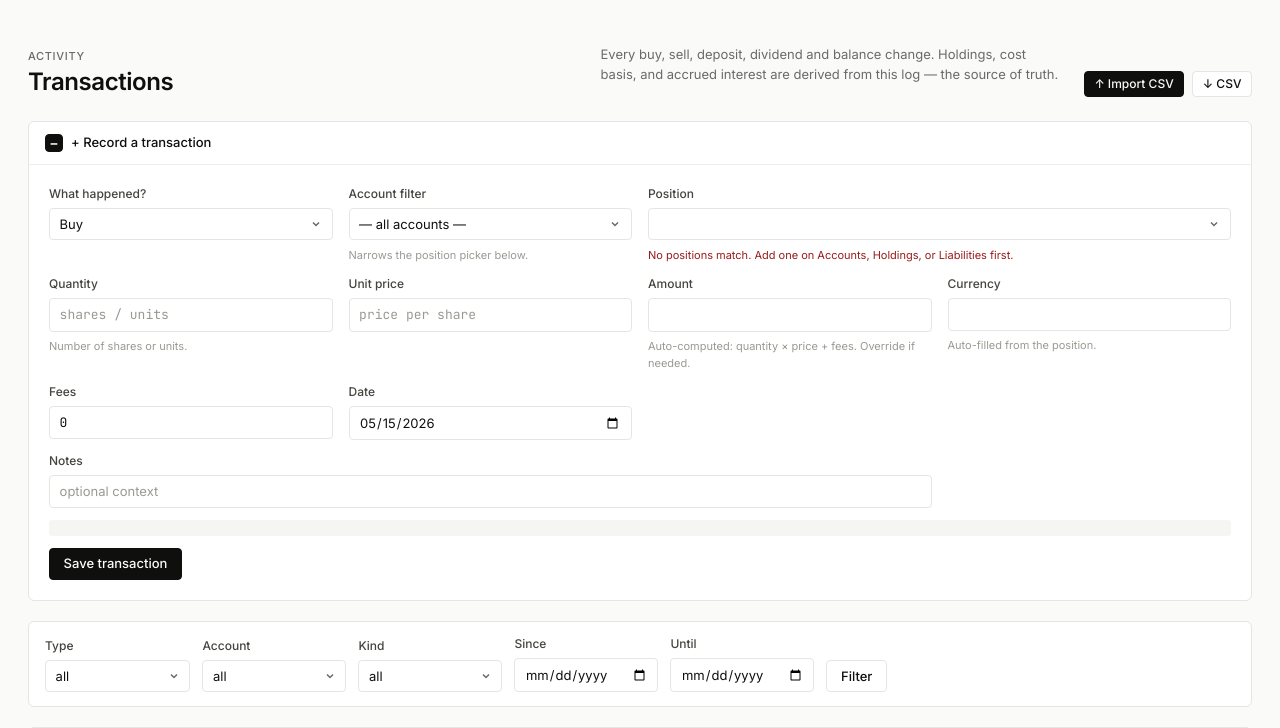
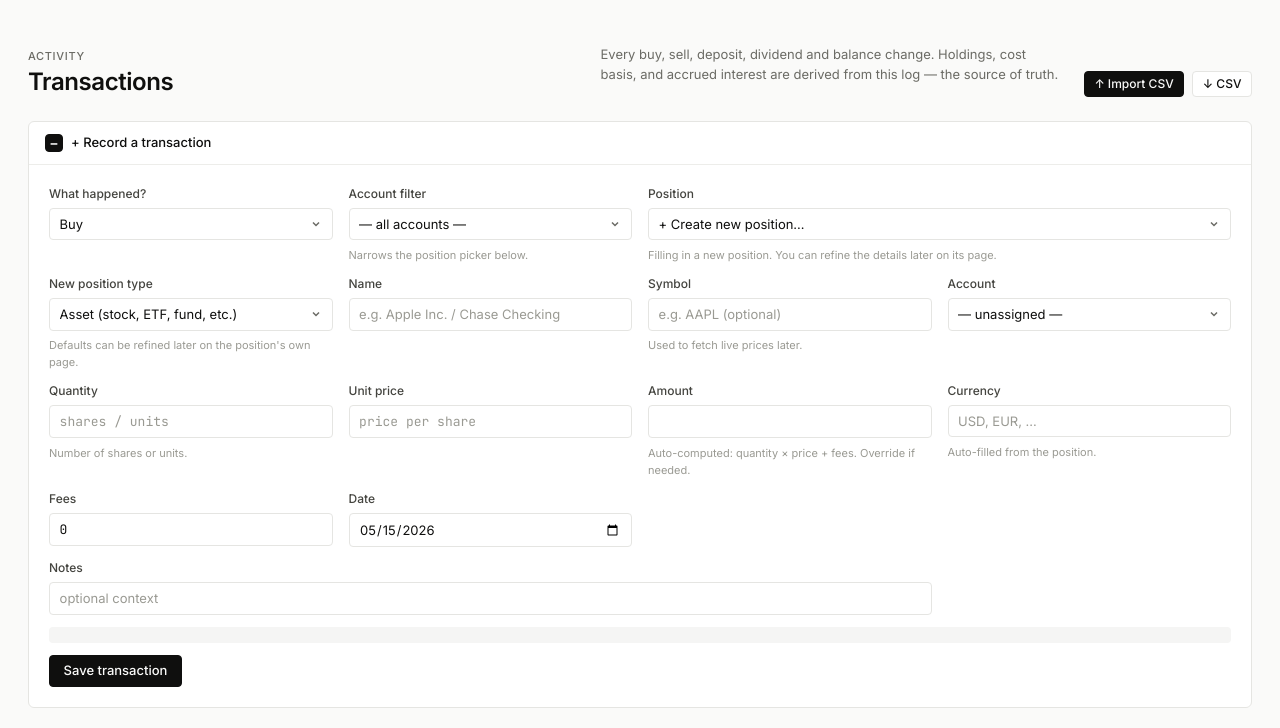
Before and after one commit to Jonatan-Gani/personal-portfolio, a FastAPI app: page /transactions in a window 1280 px wide. Shown: the part 56-784 px from the top of the page. Run offline with FastAPI, Linux system fonts and the light colour scheme; data that the repository does not hold is empty.

Commit message:
Allow creating a position inline from the transaction form
Previously, recording the first buy / deposit / opening balance required
the user to go create the asset/cash/liability entity first, then come
back to record the transaction. This made the initial-data flow feel
like bookkeeping ceremony.

The transaction form now offers "+ Create new position…" as the first
option in the position picker. When selected, the form reveals fields
for kind/name/symbol/account and the route creates a minimal stub
(asset_class/instrument_type/liability_type default to OTHER) before
inserting the transaction. Classification, pricing provider, ISIN, etc.
can be filled in later on the entity's own page.

Model invariants are preserved: transactions still reference a real
entity by id, holdings/snapshots/exposures don't see a special case.

```diff
--- a/src/portfolio_manager/web/templates/transactions.html
+++ b/src/portfolio_manager/web/templates/transactions.html
@@ -61,6 +61,7 @@
         <label class="field span-2" id="tx-entity-field">
           Position
           <select name="entity" id="tx-entity" required>
+            <option value="new">+ Create new position…</option>
             <optgroup label="Assets">
               {% for a in assets %}
                 <option value="asset:{{ a.asset_id }}"
@@ -95,6 +96,31 @@
             </optgroup>
           </select>
           <span class="hint" id="tx-entity-hint"></span>
+        </label>
+
+        <label class="field" id="tx-new-kind-field" hidden>New position type
+          <select name="new_kind" id="tx-new-kind">
+            <option value="asset">Asset (stock, ETF, fund, etc.)</option>
+            <option value="cash">Cash account</option>
+            <option value="liability">Liability (loan, mortgage, etc.)</option>
+          </select>
+          <span class="hint">Defaults can be refined later on the position's own page.</span>
+        </label>
+
+        <label class="field" id="tx-new-name-field" hidden>Name
+          <input name="new_name" id="tx-new-name" placeholder="e.g. Apple Inc. / Chase Checking">
+        </label>
+
+        <label class="field" id="tx-new-symbol-field" hidden>Symbol
+          <input name="new_symbol" id="tx-new-symbol" placeholder="e.g. AAPL (optional)">
+          <span class="hint">Used to fetch live prices later.</span>
+        </label>
+
+        <label class="field" id="tx-new-account-field" hidden>Account
+          <select name="new_account_id" id="tx-new-account">
+            <option value="">— unassigned —</option>
+            {% for a in accounts %}<option value="{{ a.account_id }}">{{ a.name }}{% if a.broker %} · {{ a.broker }}{% endif %}</option>{% endfor %}
+          </select>
         </label>
 
         <label class="field" data-show="buy,sell,split,opening_balance">Quantity
@@ -151,6 +177,13 @@
   const CURRENCY = document.getElementById("tx-currency");
   const DATE = document.getElementById("tx-date");
   const SUMMARY = document.getElementById("tx-summary");
+  const NEW_KIND_FIELD = document.getElementById("tx-new-kind-field");
+  const NEW_NAME_FIELD = document.getElementById("tx-new-name-field");
+  const NEW_SYMBOL_FIELD = document.getElementById("tx-new-symbol-field");
+  const NEW_ACCOUNT_FIELD = document.getElementById("tx-new-account-field");
+  const NEW_KIND = document.getElementById("tx-new-kind");
+  const NEW_NAME = document.getElementById("tx-new-name");
+  const NEW_ACCOUNT = document.getElementById("tx-new-account");
 
   // Default to today
   if (DATE && !DATE.value) DATE.value = new Date().toISOString().slice(0, 10);
@@ -204,7 +237,7 @@
     let firstVisible = null;
     let visibleCount = 0;
     Array.from(ENTITY.options).forEach(opt => {
-      if (!opt.dataset.kind) return; // optgroup label rows aren't real options
+      if (!opt.dataset.kind) return; // optgroup labels and the "new" sentinel
       const kindOk = validKinds.includes(opt.dataset.kind);
       const acctOk = !wantedAccount || opt.dataset.account === wantedAccount;
       const ok = kindOk && acctOk;
@@ -222,22 +255,60 @@
       g.hidden = !anyVisible;
     });
 
-    if (visibleCount === 0) {
-      ENTITY_HINT.innerHTML = '<span style="color:var(--neg)">No positions match. Add one on Accounts, Holdings, or Liabilities first.</span>';
-    } else if (visibleCount === 1) {
-      ENTITY_HINT.textContent = `One position available.`;
+    // Restrict the new-kind dropdown to kinds valid for this transaction type.
+    let firstValidNewKind = null;
+    Array.from(NEW_KIND.options).forEach(opt => {
+      const ok = validKinds.includes(opt.value);
+      opt.hidden = !ok;
+      opt.disabled = !ok;
+      if (ok && !firstValidNewKind) firstValidNewKind = opt.value;
+    });
+    if (NEW_KIND.selectedOptions[0] && NEW_KIND.selectedOptions[0].disabled && firstValidNewKind) {
+      NEW_KIND.value = firstValidNewKind;
+    }
+
+    // If the current selection is a now-hidden existing entity, switch to the first
+    // visible existing one — or to "new" when none are available for this type.
+    if (ENTITY.value !== "new" && ENTITY.selectedOptions[0] && ENTITY.selectedOptions[0].hidden) {
+      ENTITY.value = firstVisible ? firstVisible.value : "new";
+    }
+
+    if (ENTITY.value !== "new") {
+      if (visibleCount === 1) {
+        ENTITY_HINT.textContent = `One position available.`;
+      } else {
+        ENTITY_HINT.textContent = `${visibleCount} positions available.`;
+      }
+    }
+    applyNewEntityMode();
+    inheritFromEntity();
+  }
+
+  function applyNewEntityMode() {
+    const creating = ENTITY.value === "new";
+    NEW_KIND_FIELD.hidden = !creating;
+    NEW_NAME_FIELD.hidden = !creating;
+    NEW_ACCOUNT_FIELD.hidden = !creating;
+    NEW_SYMBOL_FIELD.hidden = !creating || NEW_KIND.value !== "asset";
+    NEW_NAME.required = creating;
+    if (creating) {
+      // No entity is selected, so we can't inherit currency — make the user pick it.
+      CURRENCY.required = true;
+      CURRENCY.placeholder = "USD, EUR, …";
+      ENTITY_HINT.textContent = "Filling in a new position. You can refine the details later on its page.";
+      // Default the new account selector to the account filter if one is chosen.
+      if (NEW_ACCOUNT && !NEW_ACCOUNT.dataset.userTouched && ACCOUNT_FILTER.value && ACCOUNT_FILTER.value !== "__unassigned__") {
+        NEW_ACCOUNT.value = ACCOUNT_FILTER.value;
+      }
     } else {
-      ENTITY_HINT.textContent = `${visibleCount} positions available.`;
+      CURRENCY.required = false;
+      CURRENCY.placeholder = "";
     }
-    if (ENTITY.selectedOptions[0] && ENTITY.selectedOptions[0].hidden && firstVisible) {
-      ENTITY.value = firstVisible.value;
-    }
-    inheritFromEntity();
   }
 
   function inheritFromEntity() {
     const opt = ENTITY.selectedOptions[0];
-    if (!opt) return;
+    if (!opt || ENTITY.value === "new") return;
     if (CURRENCY && !CURRENCY.dataset.userTouched) {
       CURRENCY.value = opt.dataset.currency || "";
     }
@@ -274,12 +345,17 @@
 
   TYPE.addEventListener("change", () => { applyTypeVisibility(); refilterEntityOptions(); recompute(); });
   ACCOUNT_FILTER.addEventListener("change", refilterEntityOptions);
-  ENTITY.addEventListener("change", () => { inheritFromEntity(); recompute(); });
+  ENTITY.addEventListener("change", () => { applyNewEntityMode(); inheritFromEntity(); recompute(); });
+  NEW_KIND.addEventListener("change", applyNewEntityMode);
+  NEW_ACCOUNT.addEventListener("change", () => { NEW_ACCOUNT.dataset.userTouched = "1"; });
   [QTY, PRICE, FEES].forEach(el => el && el.addEventListener("input", recompute));
   AMOUNT.addEventListener("input", () => { AMOUNT.dataset.userTouched = "1"; });
   CURRENCY.addEventListener("input", () => { CURRENCY.dataset.userTouched = "1"; });
 
   applyTypeVisibility();
+  // Prefer a real existing entity on first load; fall back to "new" if there is none.
+  const firstReal = Array.from(ENTITY.options).find(o => o.dataset.kind && !o.disabled && !o.hidden);
+  if (firstReal) ENTITY.value = firstReal.value;
   refilterEntityOptions();
 })();
 </script>
```
Also changed, not shown: src/portfolio_manager/web/routes/transactions.py (+82 -11 lines).
